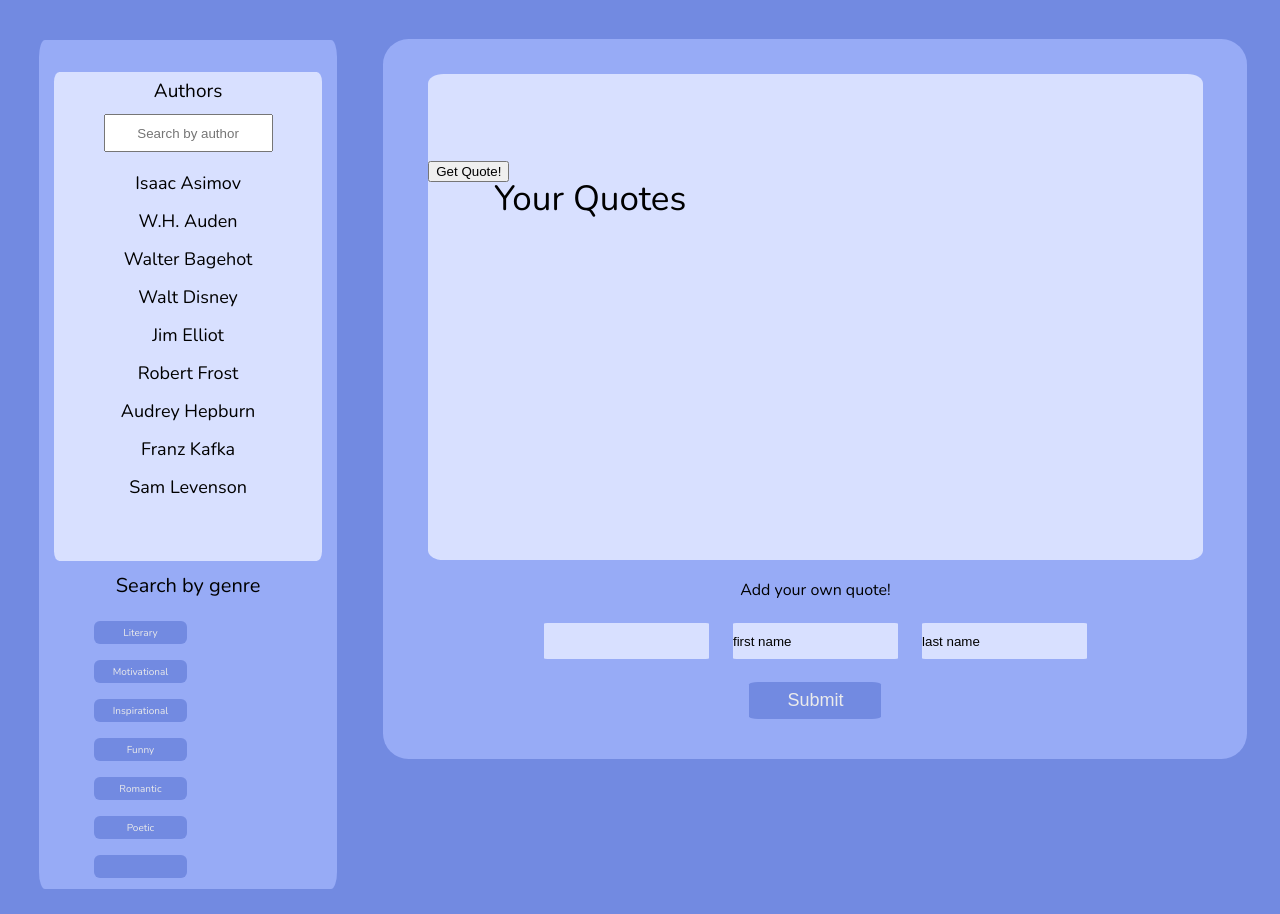
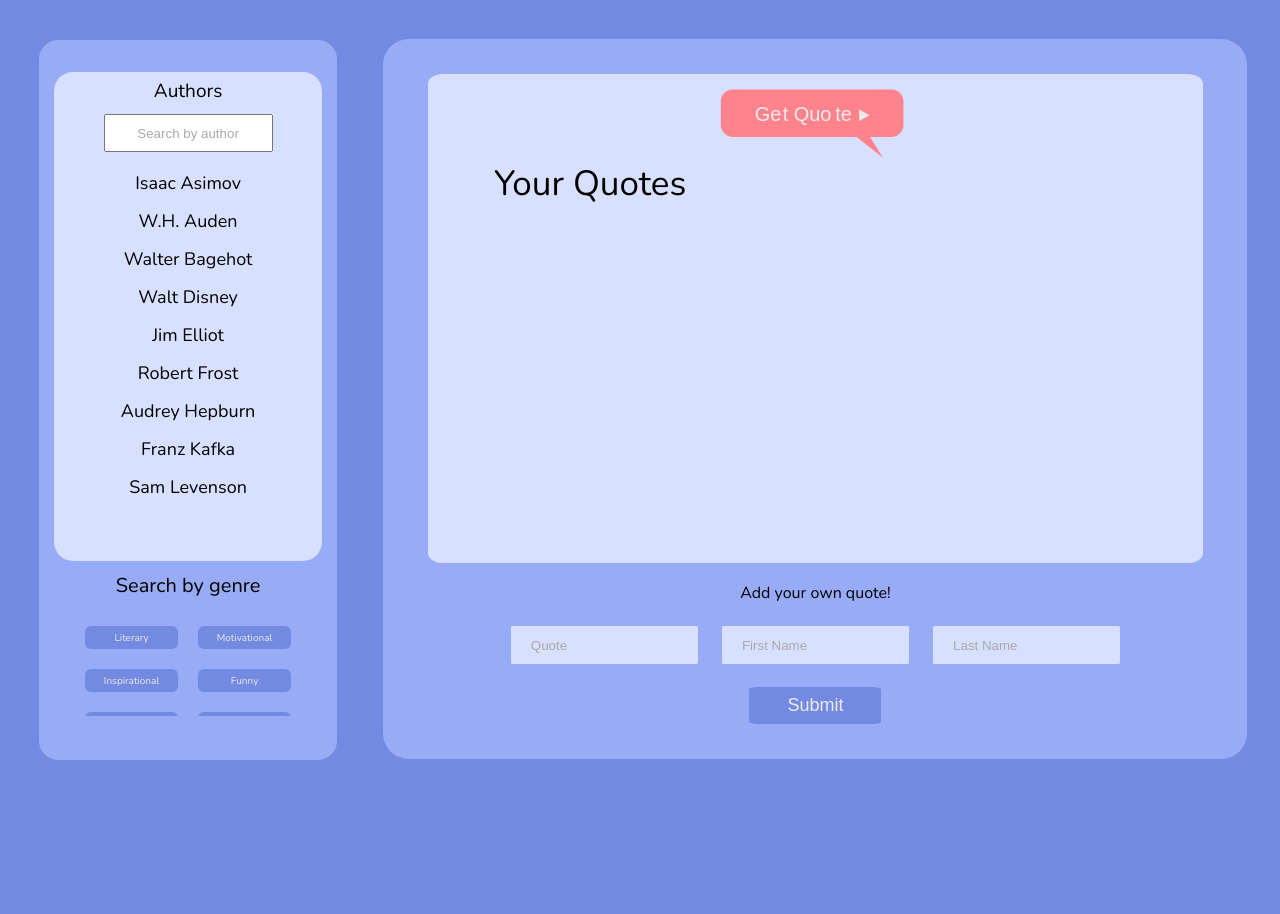
Before and after one commit to paigecwilley/angular-quote-app, a plain HTML site: page index.html in a window 1280 px wide. After the commit the page ends 800 px from the top, so only its background shows below. Drawn offline with nearby package versions, Linux system fonts and the light colour scheme; some packages are replaced by stand-ins of ours.

Commit message:
Styling, images, input styling

```diff
--- a/js/authorController.js
+++ b/js/authorController.js
@@ -1,4 +1,4 @@
-app.controller('authorController', function($scope, $routeParams, $timeout){
+app.controller('authorController', function($scope, $routeParams, $timeout, $route){
 
 var sortBy = $routeParams.sortBy;
 
@@ -22,7 +22,9 @@ init("type");
 
 
 
-
+$scope.clearSearch = function(){
+	$route.updateParams({sortBy: ''});
+}
 
 
 
--- a/js/quotesController.js
+++ b/js/quotesController.js
@@ -2,9 +2,9 @@ app.controller('quotesController', function($scope){
 
 //Adding a quote model
 $scope.quoteModel = {};
-$scope.quoteModel.saying = "";
-$scope.quoteModel.firstName = "first name";
-$scope.quoteModel.lastName = "last name";
+$scope.quoteModel.saying;
+$scope.quoteModel.firstName;
+$scope.quoteModel.lastName;
 $scope.quoteModel.fullName = "";
 
 
--- a/styles/styles.css
+++ b/styles/styles.css
@@ -8,7 +8,7 @@ html, body {
 .search-column {
 	min-height: 720px;
 	display:inline-block;
-	border-radius: 2%;
+	border-radius: 1.5vw;
 	float: left;
 	margin-left: -1.5vw;
 	margin-top: -1.4vw;
@@ -29,8 +29,8 @@ html, body {
 .author-search {
 	width: 21vw;
 	margin:0 auto;
-	height: 489px;
-	border-radius: 2%;
+	min-height: 489px;
+	border-radius: 1.5vw;
 	margin-top: 32px;
 	background-color: #D8E0FF;
 	text-align: center;
@@ -63,7 +63,7 @@ h2 {
 	/*display:inline-block;*/
 	float:right;
 	width:67.5vw;
-	height:720px;
+	min-height:720px;
 	margin-top: -1.5vw;
 	margin-right: -2vw;
 	border-radius: 2vw;
@@ -76,8 +76,7 @@ h2 {
 	width: 95%;
 	width: 60.5vw;
 	border-radius: 2%;
-	min-height: 400px;
-	padding-top: 10%;
+	min-height: 489px;
 	margin: 2.7vw auto;
 	background-color: #D8E0FF;
 }
@@ -114,6 +113,7 @@ h2 {
 	font-size: 18px;
 }
 
+
 /*#author-names a {
 	color: #243B00;
 	font-family: nunito;
@@ -139,8 +139,11 @@ h2 {
 
 #genre-list {
 	list-style-type: none;
-	-webkit-padding-start: 0;
-	padding: 0 50px;
+	padding: 0;
+	margin: 0;
+	text-align: center;
+	overflow: scroll;
+	height: 100px;
 }
 
 #genre-list ul {
@@ -151,9 +154,9 @@ h2 {
 #genre-list li {
 	width: 93px;
 	height: 23px;
-	float: left;
+	float: none;
 	display: inline-block;
-	margin: 5px 22px 11px 5px;
+	margin: 10px;
 	border-radius: 6px;
 	background-color: #728AE1;
 	color: #EBEBEB;
@@ -183,6 +186,13 @@ a {
 /*lightest green: #F6FCED
 */
 
+.get-quote-button {
+	height: 74px;
+	width: 184px;
+	margin-left: 22.8125vw;
+	margin-top: 1.015625vw;
+}
+
 
 #add-quote-block {
 	text-align: center;
@@ -199,11 +209,32 @@ a {
 	width: 165px;
 	height: 36px;
 	margin: 5px 10px 5px;
-	padding: 0;
 	border: none;
 	border-radius: 2%;
 	background-color: #D8E0FF;
 }
+
+.add-input {
+	padding-left: 20px;
+}
+
+
+::-webkit-input-placeholder {
+   color: darkgrey;
+}
+
+:-moz-placeholder { /* Firefox 18- */
+   color: darkgrey;
+}
+
+::-moz-placeholder {  /* Firefox 19+ */
+   color: darkgrey;
+}
+
+:-ms-input-placeholder {
+   color: darkgrey;
+}
+
 
 #add-quote-form button {
 	display: block;
@@ -218,7 +249,7 @@ a {
 
 
 
-@media all and (max-width: 540px) {
+@media all and (max-width: 720px) {
 
 	#quotes-container {
 		 position: relative;
--- a/views/quotes.html
+++ b/views/quotes.html
@@ -1,16 +1,17 @@
 	<div class="quote-block">
-			<button ng-click="sayQuote()">Get Quote!</button>
+		<img src="imgs/get-quote-button.svg" ng-click="sayQuote()" class="get-quote-button">
+
 			<h1>Your Quotes</h1>
 			<ul id="quote-list">
-				<li ng-repeat="quote in quotesList">{{quote.saying}} {{quote.fullName}}</li>
+				<li ng-repeat="quote in quotesList">"{{quote.saying}}" ~ {{quote.fullName}}</li>
 			</ul>
 		</div>
 		<div id="add-quote-block">
 			<div id="add-quote-button">Add your own quote!</div>
 			<form id="add-quote-form">
-			 	<input type="text" name="quote" ng-model="quoteModel.saying"/>
-				 <input type="text" name="first name" ng-model="quoteModel.firstName"/>
-				 <input type="text" name="last name" ng-model="quoteModel.lastName"/>
+			 	<input class="add-input" type="text" name="quote" placeholder="Quote" ng-model="quoteModel.saying"/>
+				 <input class="add-input" type="text" name="first name" placeholder="First Name"ng-model="quoteModel.firstName"/>
+				 <input class="add-input" type="text" name="last name" placeholder="Last Name" ng-model="quoteModel.lastName"/>
 				 <button type="submit" ng-click="submitQuote()">Submit</button>
 			</form>
 
```
Also changed, not shown: views/authors.html (+1 -0 lines), imgs/get-quote-button.svg (added).
